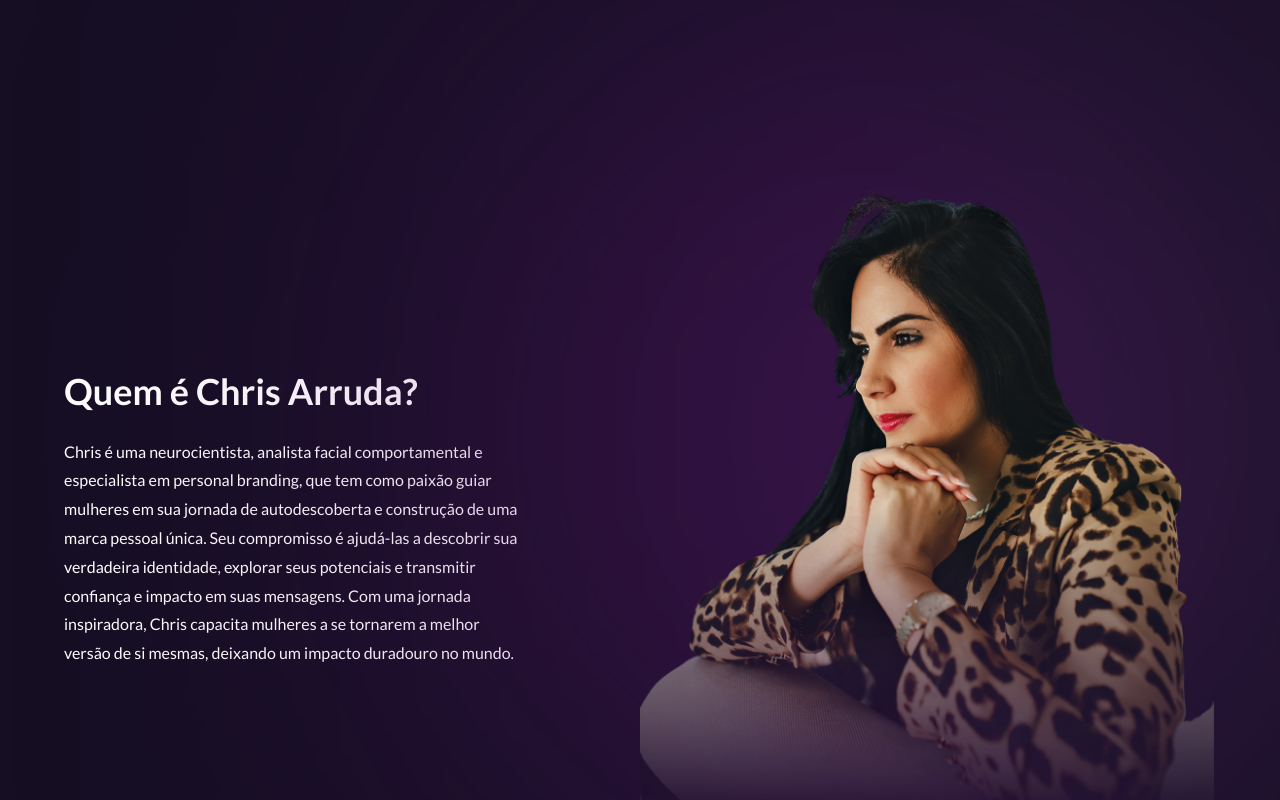
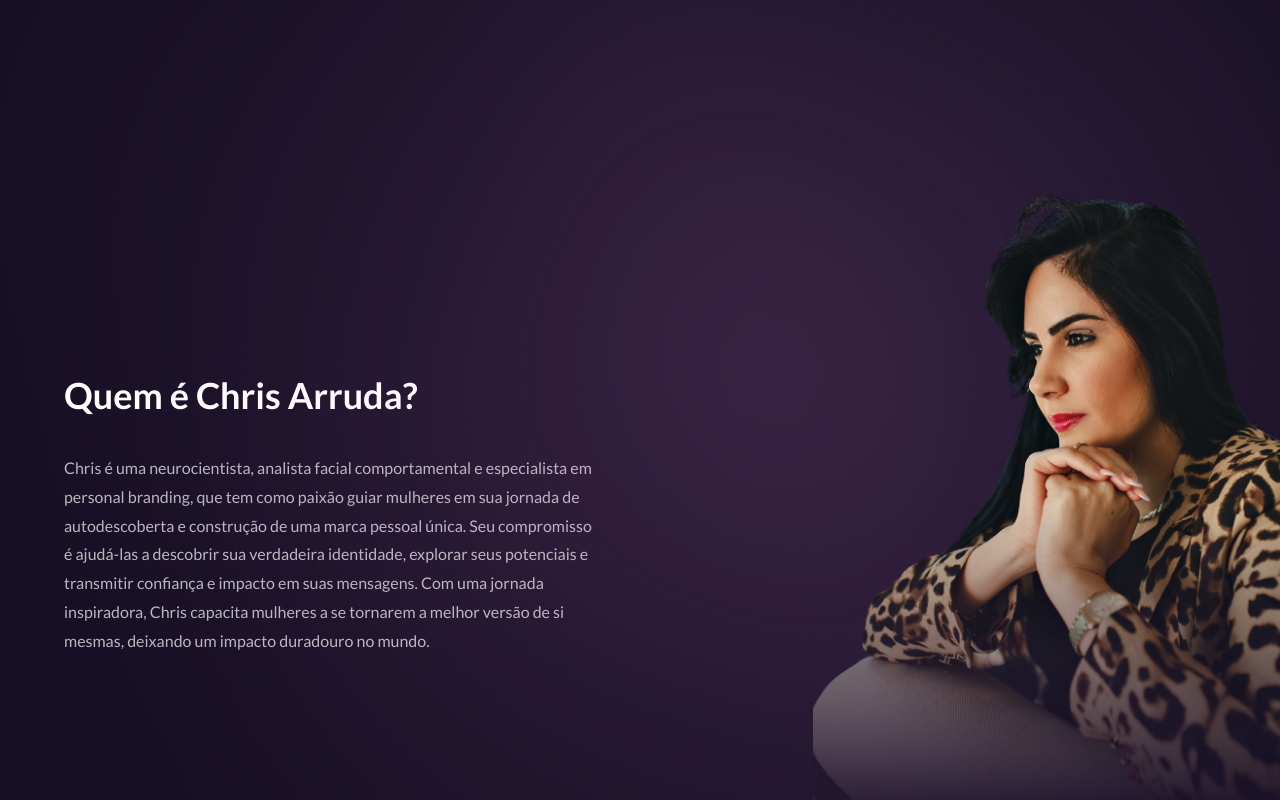
Before and after one commit to RaisaBernardes/chrisarrudadescubravoce, a React (Vite) app in the folder descubra-voce-chris/: page / in a window 1280 px wide. Shown: the part 4460-5260 px from the top of the page. Built offline with nearby package versions, Linux system fonts and the light colour scheme.

Commit message:
almost done

```diff
--- a/descubra-voce-chris/src/components/Chris.jsx
+++ b/descubra-voce-chris/src/components/Chris.jsx
@@ -7,11 +7,11 @@ const Chris = () => {
   const { title, text } = text_chris;
 
   return (
-    <section id="text_chris" className={layout.section}>
+    <section id="text_chris" className={`flex md:flex-row flex-col items-center ${styles.paddingY}` }>
       {/*Left side*/}
-      <div className={`${layout.sectionInfo} justify-start items-start max-container`}>
-        <h2 className={`${styles.heading2} mt-10 text-start text-white`}>{title}</h2>
-        <p className={`${styles.paragraph} justify-start items-start max-w-[460px] mt-5 text-white`}>
+      <div className={`flex flex-1 flex-col`}>
+        <h2 className={`${styles.heading2} mt-8 text-start text-white`}>{title}</h2>
+        <p className={`${styles.paragraph} flex flex-1 justify-start items-start max-w-[530px] mt-8`}>
           {text}
         </p>
       </div>
@@ -21,9 +21,9 @@ const Chris = () => {
         <img
           src={chris_who}
           alt="chrisWho"
-          className="w-[100%] h-[100%] relative z-[5]"
+          className="w-[100%] h-[100%] relative z-[5] -right-[30%] "
         />
-        <div className="absolute z-[0] w-[80%] h-[80%] top-0 purple__gradient" />
+        <div className="absolute z-[0] w-[100%] h-[100%] top-0 who-photo-gradient" />
       </div>
     </section>
   );
--- a/descubra-voce-chris/src/index.css
+++ b/descubra-voce-chris/src/index.css
@@ -74,6 +74,16 @@
   font-weight: 500;
   line-height: 130%;
   letter-spacing: -0.28px;
+}
+
+.who-photo-gradient {
+  border-radius: 200px;
+  background: linear-gradient(90deg, #F4C4F3 0%, #FC67FA 100%);
+  filter: blur(250px);
+  width: 261.59px;
+  height: 389.731px;
+  transform: rotate(156.607deg);
+  flex-shrink: 0;
 }
 
 .bg-button {
--- a/descubra-voce-chris/src/style.js
+++ b/descubra-voce-chris/src/style.js
@@ -22,7 +22,7 @@ const styles = {
     sectionReverse: `flex md:flex-row flex-col-reverse ${styles.paddingY}`,
 
     sectionImgReverse: `flex-1 flex ${styles.flexCenter} md:mr-10 mr-0 md:mt-0 mt-10 relative`,
-    sectionImg: `flex-1 flex ${styles.flexCenter} md:ml-10 ml-0 md:mt-0 mt-10 relative`,
+    sectionImg: `flex flex-1 ${styles.flexCenter} xs:ml-10 ml-2 md:mt-0 mt-10 relative`,
 
     sectionInfo: `flex-1 ${styles.flexStart} flex-col `,
   };
```
